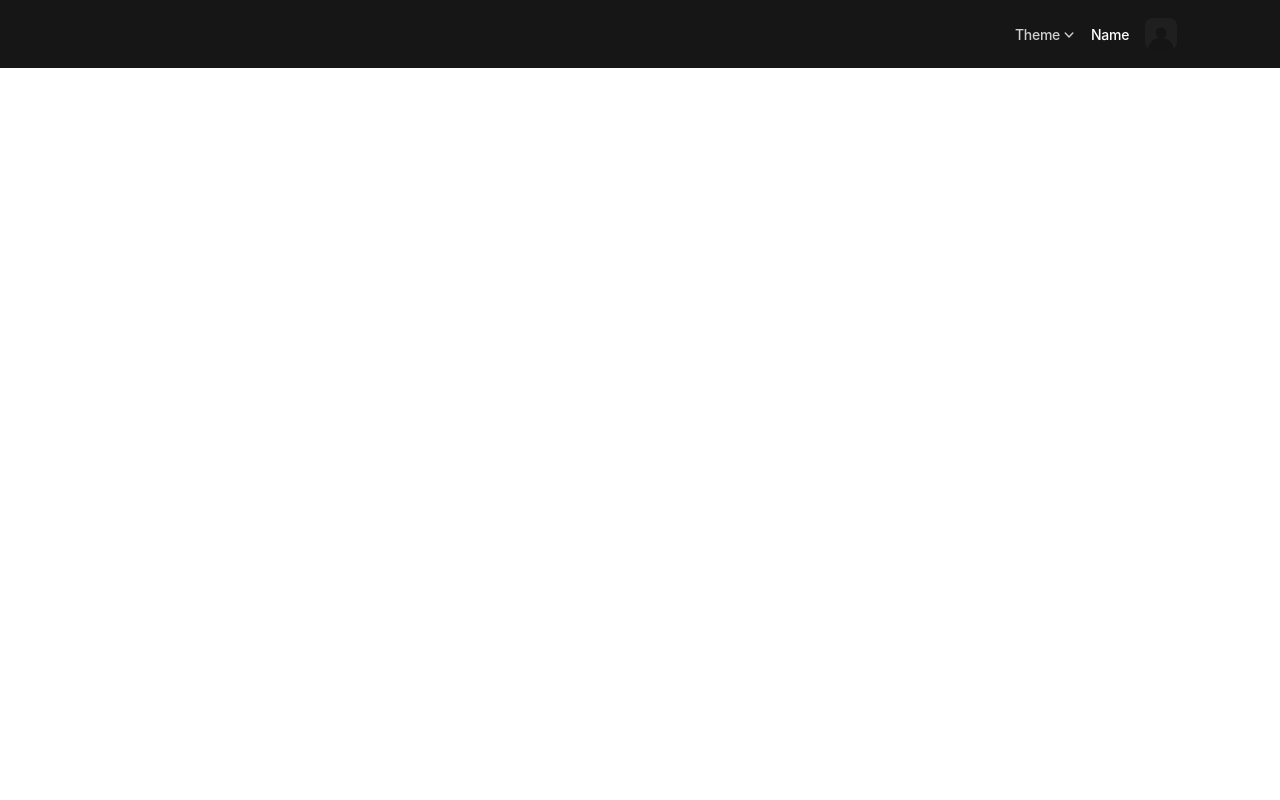
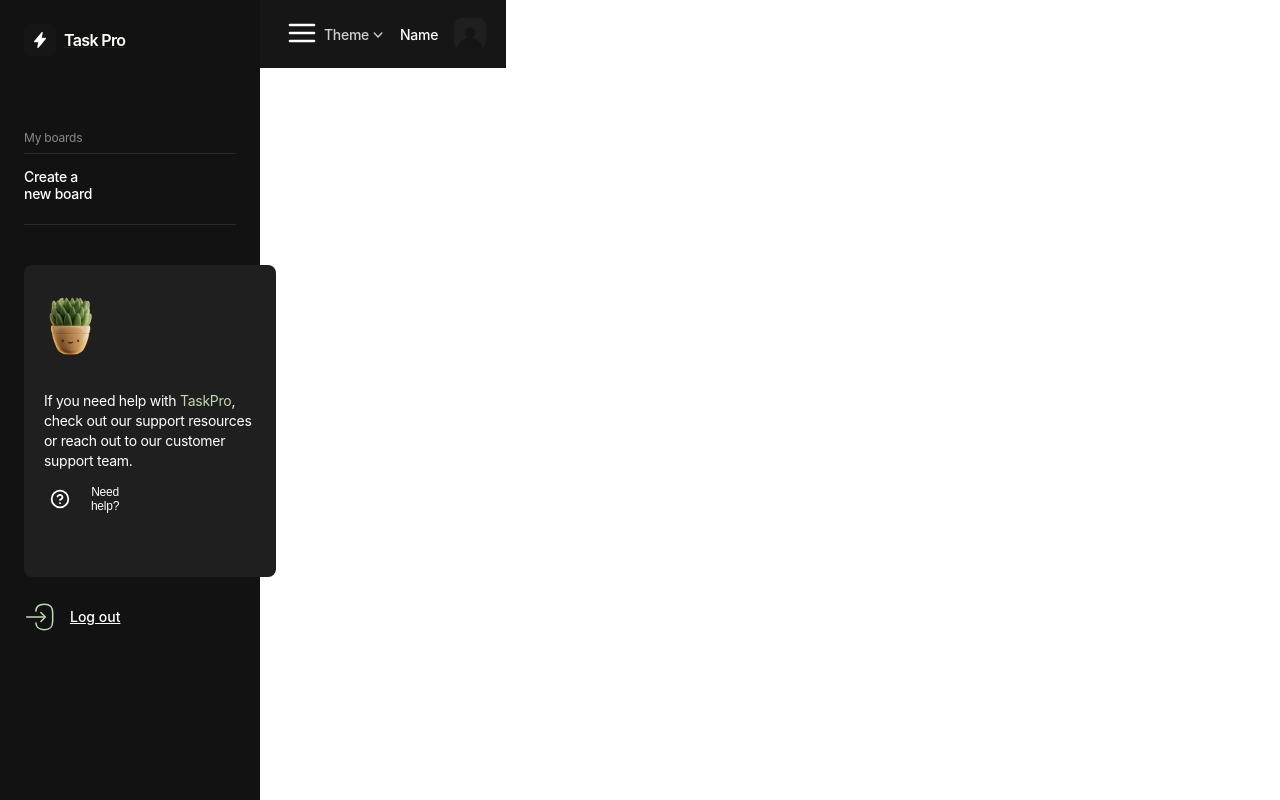
Before and after one commit to MrMatvienko/testPage, a React (Create React App) app: page / in a window 1280 px wide. Built offline with nearby package versions, Linux system fonts and the light colour scheme.

Commit message:
сщьше1

```diff
--- a/src/components/Header/Header.jsx
+++ b/src/components/Header/Header.jsx
@@ -1,13 +1,20 @@
 import CSS from './Header.module.css';
 import { HeaderBurger } from 'components/HeaderBurger/HeaderBurger';
+import SideBar from 'components/SideBar/SideBar';
 import { Theme } from 'components/Theme/Theme';
 
 export const Header = () => {
   return (
-    <div className={CSS.header_container}>
-      <HeaderBurger />
-      <div className={CSS.userblock}>
-        <Theme />
+    <div className={CSS.homePage}>
+      <div>
+        <SideBar />
+      </div>
+
+      <div className={CSS.headerContainer}>
+        <HeaderBurger />
+        <div className={CSS.userBlock}>
+          <Theme />
+        </div>
       </div>
     </div>
   );
--- a/src/components/Header/Header.module.css
+++ b/src/components/Header/Header.module.css
@@ -1,4 +1,7 @@
-.header_container {
+.homePage {
+  display: flex;
+}
+.headerContainer {
   height: 60px;
   display: flex;
   align-items: center;
@@ -15,13 +18,13 @@
 }
 
 @media screen and (min-width: 768px) {
-  .header_container {
+  .headerContainer {
     height: 68px;
   }
 }
 
-@media screen and (min-width: 1280px) {
-  .userblock {
+@media screen and (min-width: 1440px) {
+  .userBlock {
     margin-left: 995px;
   }
 }
--- a/src/components/HeaderBurger/HeaderBurger.jsx
+++ b/src/components/HeaderBurger/HeaderBurger.jsx
@@ -1,8 +1,13 @@
 import CSS from './HeaderBurger.module.css';
+import sprite from '../../assets/images/sprite.svg';
 export const HeaderBurger = () => {
   return (
     <>
-      <button className={CSS.btn_burger}>X</button>
+      <button type="button" className={CSS.btnBurger}>
+        <svg className={CSS.burgerIcon}>
+          <use href={`${sprite}#menu-burger`} />
+        </svg>
+      </button>
     </>
   );
 };
--- a/src/components/HeaderBurger/HeaderBurger.module.css
+++ b/src/components/HeaderBurger/HeaderBurger.module.css
@@ -1,11 +1,27 @@
-.btn_burger {
+.burgerIcon {
+  width: 24px;
+  height: 24px;
   background-color: transparent;
+  stroke: var(--burger-color);
+}
+.btnBurger {
   border: none;
-  color: #ffffff;
+  outline: none;
+  background-color: transparent;
+
+  cursor: pointer;
 }
 
-@media screen and (min-width: 1280px) {
-  .btn_burger {
+@media screen and (min-width: 375px) {
+}
+@media screen and (min-width: 768px) {
+  .burgerIcon {
+    width: 32px;
+    height: 32px;
+  }
+}
+@media screen and (min-width: 1440px) {
+  .burgerIcon {
     display: none;
   }
 }
--- /dev/null
+++ b/src/components/SideBar/NeedHelp/NeedHelp.jsx
@@ -0,0 +1,51 @@
+import React, { useState } from 'react';
+import plant from 'assets/images/plant-54x78.png';
+import plant2x from 'assets/images/plant-2x-54x78.png';
+import sprite from 'assets/images/sprite.svg';
+// import Modal from 'components/Modal/Modal';
+import css from './NeedHelp.module.css';
+
+const NeedHelp = () => {
+  const [isOpen, setIsOpen] = useState(false);
+
+  const handleOpenModal = () => {
+    if (isOpen) {
+    } else {
+    }
+
+    setIsOpen(!isOpen);
+  };
+
+  const dpr = window.devicePixelRatio || 1;
+
+  const plantImage = dpr > 1 ? plant2x : plant;
+
+  return (
+    <div className={css.helpBlock}>
+      <img
+        src={plantImage}
+        alt="Plant as a helper"
+        className={css.plant}
+      />
+      <p className={css.helpText}>
+        If you need help with <span>TaskPro</span>, check out our support
+        resources or reach out to our customer support team.
+      </p>
+      <button
+        className={css.helpOpenModal}
+        type="button"
+        onClick={handleOpenModal}
+      >
+        <span>
+          <svg className={css.helpOpenModalIcon}>
+            <use href={`${sprite}#help-circle-20`}></use>
+          </svg>
+        </span>
+        Need help?
+      </button>
+      {/* <Modal></Modal> */}
+    </div>
+  );
+};
+
+export default NeedHelp;
--- /dev/null
+++ b/src/components/SideBar/NeedHelp/NeedHelp.module.css
@@ -0,0 +1,66 @@
+.helpBlock {
+    border-radius: 8px;
+    width: 197px;
+    height: 238px;
+    background: var(--need-help-bg-color);
+    display: flex;
+    flex-direction: column;
+    padding: 14px;
+    margin-bottom: 24px;
+}
+
+@media screen and (min-width: 768px) {
+    .helpBlock {
+        width: 212px;
+        height: 272px;
+        padding: 20px;
+    }
+}
+
+.plant {
+    width: 54px;
+    height: 78px;
+    margin-bottom: 14px;
+}
+
+.helpText {
+    font-weight: 400;
+    font-size: 12px;
+    line-height: 1.33333;
+    letter-spacing: -0.02em;
+    color: var(--main-text-color);
+    margin-bottom: 18px;
+}
+
+@media screen and (min-width: 768px) {
+    .helpText {
+        font-size: 14px;
+        line-height: 1.42857;
+    }
+}
+
+.helpText span {
+    color: var(--accent-text-color);
+}
+
+.helpOpenModal {
+    display: flex;
+    width: 94px;
+    height: 20px;
+    gap: 8px;
+    align-items: center;
+    font-weight: 500;
+    font-size: 12px;
+    letter-spacing: -0.02em;
+    color: var(--main-text-color);
+    background-color: transparent;
+    border: none;
+}
+
+.helpOpenModalIcon {
+    display: block;
+    width: 20px;
+    height: 20px;
+    stroke: var(--main-text-color);
+    fill: none;
+}
--- /dev/null
+++ b/src/components/SideBar/SideBar.jsx
@@ -0,0 +1,45 @@
+import React from 'react';
+import sprite from 'assets/images/sprite.svg';
+// import SecondaryAddButton from 'components/Buttons/SecondaryAddButton/SecondaryAddButton';
+import NeedHelp from './NeedHelp/NeedHelp';
+import css from './SideBar.module.css';
+
+const SideBar = () => {
+  return (
+    <aside className={css.sidebar}>
+      <div className={css.sidebarHeader}>
+        <a href="/" className={css.logoBlock}>
+          <div className={css.logoIcon}>
+            <svg className={css.logoFlashIcon}>
+              <use href={`${sprite}#logo-black`}></use>
+            </svg>
+          </div>
+          <p className={css.logo}>Task Pro</p>
+        </a>
+      </div>
+      <div className={css.sidebarWrapper}>
+        <h2 className={css.sidebarBoardsHeading}>My boards</h2>
+        <div className={css.createBoardBlock}>
+          <h3 className={css.createBoardText}>Create a new board</h3>
+          {/* <SecondaryAddButton /> */}
+        </div>
+      </div>
+      <div className={css.sidebarBoardsList}></div>
+      <div className={css.sidebarWrapper}>
+        <NeedHelp />
+      </div>
+      <div className={css.logoutBlock}>
+        <a href="/" className={css.logoutLink}>
+          <span>
+            <svg className={css.logoutIcon}>
+              <use href={`${sprite}#logOut-32`}></use>
+            </svg>
+          </span>
+          <p className={css.logoutText}>Log out</p>
+        </a>
+      </div>
+    </aside>
+  );
+};
+
+export default SideBar;
--- /dev/null
+++ b/src/components/SideBar/SideBar.module.css
@@ -0,0 +1,127 @@
+.sidebar {
+    display: flex;
+    flex-direction: column;
+    width: 225px;
+    height: 100vh;
+    background: var(--main-aside-color);
+}
+
+@media screen and (min-width: 768px) {
+    .sidebar {
+        width: 260px;
+    }
+}
+
+.sidebarHeader {
+    padding: 14px 14px 0;
+}
+
+@media screen and (min-width: 768px) {
+    .sidebarHeader {
+        padding: 24px 24px 0;
+    }
+}
+
+.sidebarWrapper {
+    padding: 0 14px;
+}
+
+@media screen and (min-width: 768px) {
+    .sidebarWrapper {
+        padding: 0 24px;
+    }
+}
+
+.logoBlock {
+    display: flex;
+    gap: 8px;
+    align-items: center;
+    width: 104px;
+    height: 32px;
+    margin-bottom: 70px;
+}
+
+@media screen and (min-width: 768px) {
+    .logoBlock {
+        margin-bottom: 64px;
+    }
+}
+
+.logoFlashIcon {
+    display: block;
+    width: 32px;
+    height: 32px;
+}
+
+.logo {
+    font-weight: 600;
+    font-size: 16px;
+    letter-spacing: -0.04em;
+    color: var(--main-text-color);
+}
+
+.sidebarBoardsHeading {
+    font-weight: 400;
+    font-size: 12px;
+    letter-spacing: -0.02em;
+    color: var(--main-text-color-low-op);
+    margin-bottom: 8px;
+}
+
+.createBoardBlock {
+    display: flex;
+    width: 197px;
+    height: 70px;
+    margin-bottom: 40px;
+    align-items: center;
+    justify-content: space-between;
+    border-top: 1px solid var(--modal-border-color-low-op);
+    border-bottom: 1px solid var(--modal-border-color-low-op);
+}
+
+@media screen and (min-width: 768px) {
+    .createBoardBlock {
+        width: 212px;
+        height: 70px;
+    }
+}
+
+.createBoardText {
+    font-weight: 500;
+    font-size: 14px;
+    letter-spacing: -0.02em;
+    color: var(--main-text-color);
+    width: 76px;
+    height: 42px;
+}
+
+.sidebarBoardsList {
+    display: flex;
+    flex-direction: column;
+    gap: 4px;
+}
+
+.logoutBlock {
+    padding: 0 0 24px 24px;
+    display: flex;
+    align-items: center;
+}
+
+.logoutLink {
+    display: flex;
+    width: 105px;
+    height: 32px;
+    gap: 14px;
+    align-items: center;
+    font-weight: 500;
+    font-size: 14px;
+    color: var(--main-text-color);
+}
+
+.logoutIcon {
+    display: block;
+    width: 32px;
+    height: 32px;
+    stroke: var(--logout-icon);
+    fill: none;
+}
--- a/src/components/Theme/Theme.jsx
+++ b/src/components/Theme/Theme.jsx
@@ -6,11 +6,11 @@ export const Theme = () => {
   const [showMenu, setShowMenu] = useState(false);
 
   const [selectedTheme, setSelectedTheme] = useState(
-    localStorage.getItem('selectedTheme') || 'dark' // Встановлення теми з локального сховища або за замовчуванням
+    localStorage.getItem('selectedTheme') || 'dark'
   );
 
   useEffect(() => {
-    document.documentElement.setAttribute('data-theme', selectedTheme); // Встановлення теми при завантаженні компонента
+    document.documentElement.setAttribute('data-theme', selectedTheme);
     localStorage.setItem('selectedTheme', selectedTheme); // Збереження обраної теми в локальному сховищі
   }, [selectedTheme]);
   const toggleMenu = () => {
--- a/src/components/Theme/Theme.module.css
+++ b/src/components/Theme/Theme.module.css
@@ -7,6 +7,7 @@
   display: flex;
   align-items: center;
   justify-content: space-between;
+  cursor: pointer;
 }
 
 .theme_text {
```
